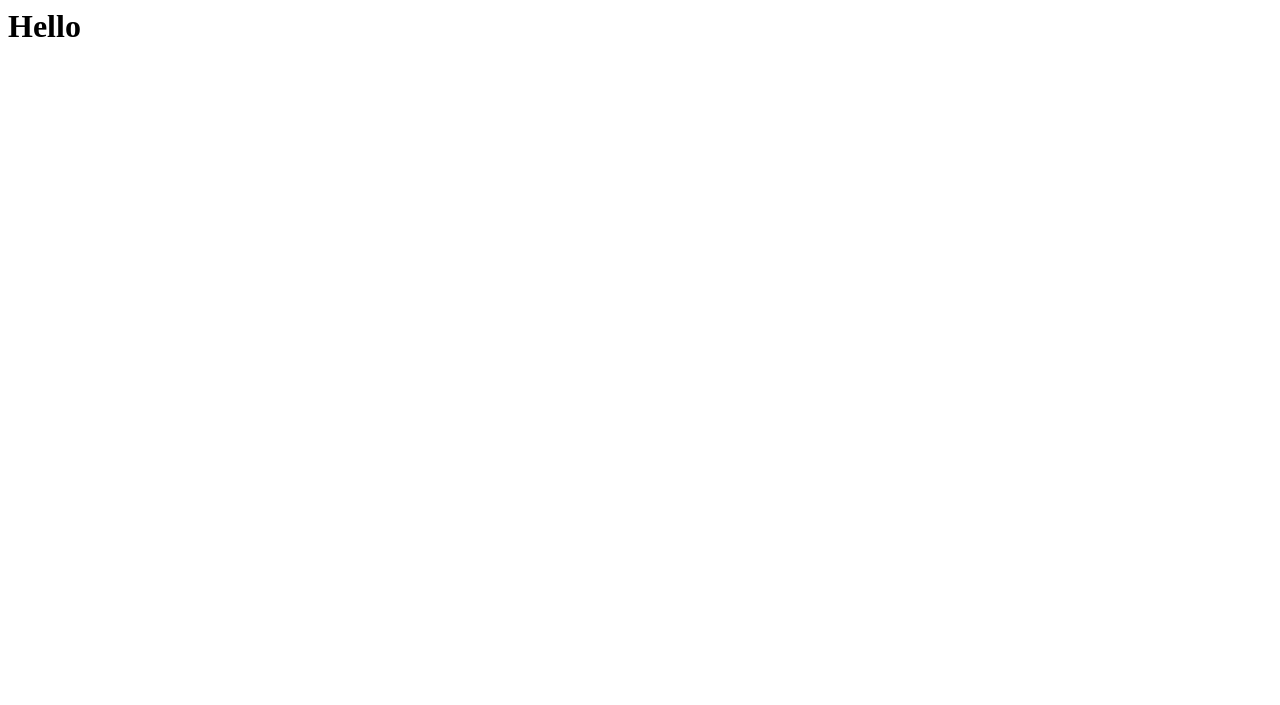
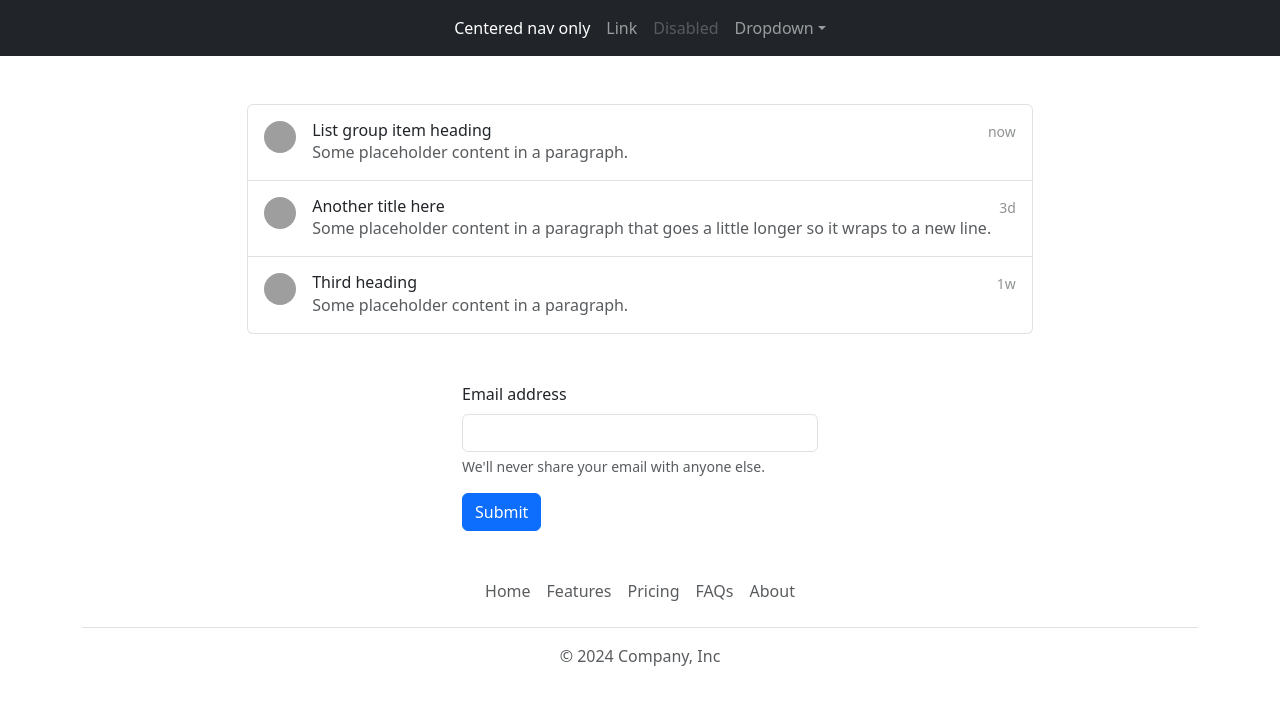
Before and after one commit to js23305/Chatbot, a Django app: page /chatbotui/ in a window 1280 px wide. Before the commit the part shown is almost empty. Shown: the top 705 px of the page. Run offline with Django 4.2, Linux system fonts and the light colour scheme; grey boxes are pictures that could not be loaded.

Commit message:
Basic chatbot page setup, some values are incorrect

```diff
--- a/laguna/chatbotui/templates/chat.html
+++ b/laguna/chatbotui/templates/chat.html
@@ -1 +1,127 @@
-<h1>Hello</h1>
+<!DOCTYPE html>
+<html>
+
+<head>
+
+    <title>Chatbot</title>
+
+    <!-- Boostrap CSS -->
+    <link href="https://cdn.jsdelivr.net/npm/bootstrap@5.3.3/dist/css/bootstrap.min.css" rel="stylesheet">
+
+    <!-- jQuery -->
+    <script src="https://ajax.googleapis.com/ajax/libs/jquery/3.7.1/jquery.min.js"></script>
+
+    <!-- Javascript for Boostrap -->
+    <script src="https://cdn.jsdelivr.net/npm/bootstrap@5.3.3/dist/js/bootstrap.bundle.min.js"></script>
+</head>
+
+<body>
+
+    <!-- Nav Bar -->
+    <nav class="navbar navbar-expand-lg navbar-dark bg-dark" aria-label="Tenth navbar example">
+        <div class="container-fluid">
+            <button class="navbar-toggler" type="button" data-bs-toggle="collapse" data-bs-target="#navbarsExample08"
+                aria-controls="navbarsExample08" aria-expanded="false" aria-label="Toggle navigation">
+                <span class="navbar-toggler-icon"></span>
+            </button>
+
+            <div class="collapse navbar-collapse justify-content-md-center" id="navbarsExample08">
+                <ul class="navbar-nav">
+                    <li class="nav-item">
+                        <a class="nav-link active" aria-current="page" href="#">Centered nav only</a>
+                    </li>
+                    <li class="nav-item">
+                        <a class="nav-link" href="#">Link</a>
+                    </li>
+                    <li class="nav-item">
+                        <a class="nav-link disabled" aria-disabled="true">Disabled</a>
+                    </li>
+                    <li class="nav-item dropdown">
+                        <a class="nav-link dropdown-toggle" href="#" data-bs-toggle="dropdown"
+                            aria-expanded="false">Dropdown</a>
+                        <ul class="dropdown-menu">
+                            <li><a class="dropdown-item" href="#">Action</a></li>
+                            <li><a class="dropdown-item" href="#">Another action</a></li>
+                            <li><a class="dropdown-item" href="#">Something else here</a></li>
+                        </ul>
+                    </li>
+                </ul>
+            </div>
+        </div>
+    </nav>
+
+    <!-- Chatbot Messages -->
+    <div class="d-flex flex-column flex-md-row p-4 gap-4 py-md-5 align-items-center justify-content-center">
+        <div class="list-group">
+            <a href="#" class="list-group-item list-group-item-action d-flex gap-3 py-3" aria-current="true">
+                <img src="https://github.com/twbs.png" alt="twbs" width="32" height="32"
+                    class="rounded-circle flex-shrink-0">
+                <div class="d-flex gap-2 w-100 justify-content-between">
+                    <div>
+                        <h6 class="mb-0">List group item heading</h6>
+                        <p class="mb-0 opacity-75">Some placeholder content in a paragraph.</p>
+                    </div>
+                    <small class="opacity-50 text-nowrap">now</small>
+                </div>
+            </a>
+            <a href="#" class="list-group-item list-group-item-action d-flex gap-3 py-3" aria-current="true">
+                <img src="https://github.com/twbs.png" alt="twbs" width="32" height="32"
+                    class="rounded-circle flex-shrink-0">
+                <div class="d-flex gap-2 w-100 justify-content-between">
+                    <div>
+                        <h6 class="mb-0">Another title here</h6>
+                        <p class="mb-0 opacity-75">Some placeholder content in a paragraph that goes a little longer so
+                            it wraps to a new line.</p>
+                    </div>
+                    <small class="opacity-50 text-nowrap">3d</small>
+                </div>
+            </a>
+            <a href="#" class="list-group-item list-group-item-action d-flex gap-3 py-3" aria-current="true">
+                <img src="https://github.com/twbs.png" alt="twbs" width="32" height="32"
+                    class="rounded-circle flex-shrink-0">
+                <div class="d-flex gap-2 w-100 justify-content-between">
+                    <div>
+                        <h6 class="mb-0">Third heading</h6>
+                        <p class="mb-0 opacity-75">Some placeholder content in a paragraph.</p>
+                    </div>
+                    <small class="opacity-50 text-nowrap">1w</small>
+                </div>
+            </a>
+        </div>
+    </div>
+
+    <!-- Chatbot Input -->
+    <div class="container">
+        <div class="row">
+            <div class="col-4">
+            </div>
+            <div class="col-4">
+                <form>
+                    <div class="mb-3">
+                      <label for="exampleInputEmail1" class="form-label">Email address</label>
+                      <input type="email" class="form-control" id="exampleInputEmail1" aria-describedby="emailHelp">
+                      <div id="emailHelp" class="form-text">We'll never share your email with anyone else.</div>
+                    </div>
+                    <button type="submit" class="btn btn-primary">Submit</button>
+                  </form>
+            </div>
+        </div>
+    </div>
+
+    <!-- Footer -->
+    <div class="container">
+        <footer class="py-3 my-4">
+            <ul class="nav justify-content-center border-bottom pb-3 mb-3">
+                <li class="nav-item"><a href="#" class="nav-link px-2 text-body-secondary">Home</a></li>
+                <li class="nav-item"><a href="#" class="nav-link px-2 text-body-secondary">Features</a></li>
+                <li class="nav-item"><a href="#" class="nav-link px-2 text-body-secondary">Pricing</a></li>
+                <li class="nav-item"><a href="#" class="nav-link px-2 text-body-secondary">FAQs</a></li>
+                <li class="nav-item"><a href="#" class="nav-link px-2 text-body-secondary">About</a></li>
+            </ul>
+            <p class="text-center text-body-secondary">© 2024 Company, Inc</p>
+        </footer>
+    </div>
+
+</body>
+
+</html>
```
